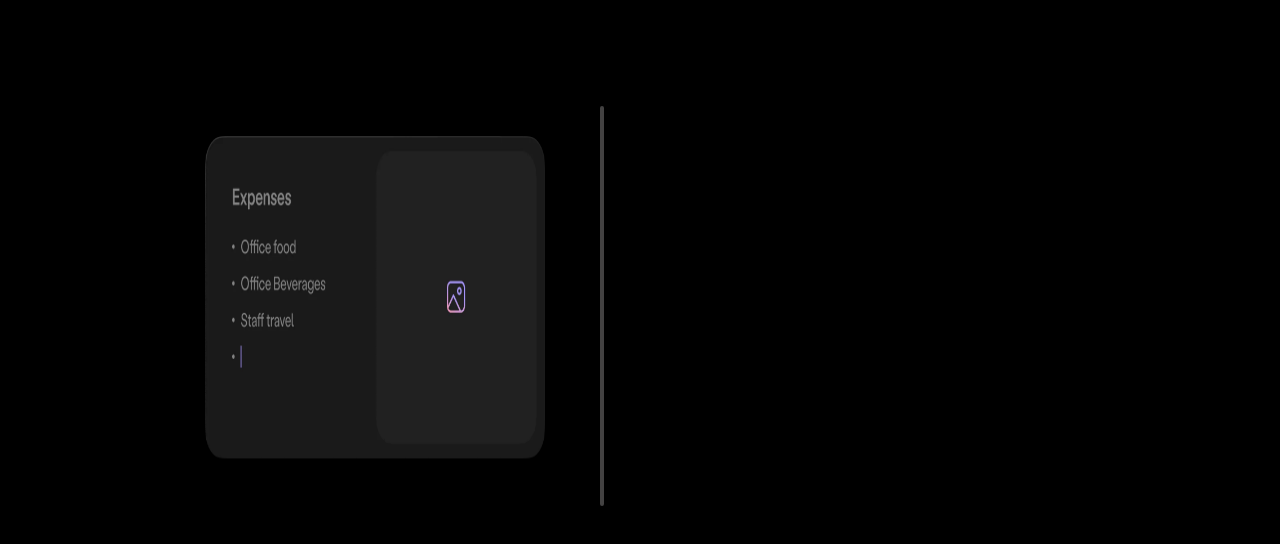
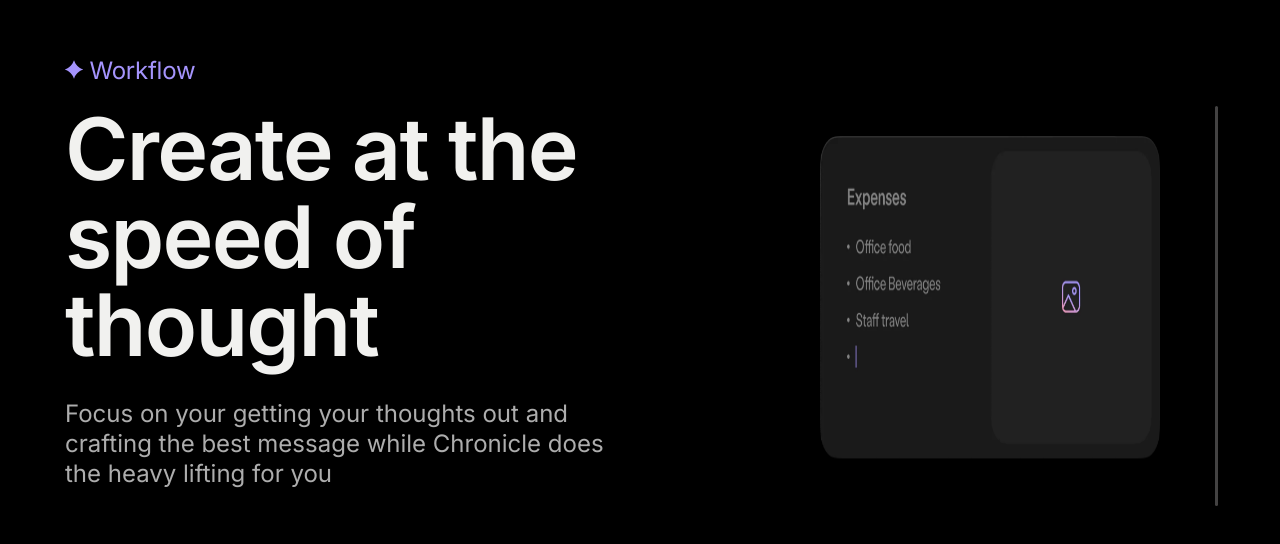
Before and after one commit to BalanaguYashwanth/figr-assignment, a React (Create React App) app: page / in a window 1280 px wide. Shown: the part 2285-2829 px from the top of the page. Built offline with nearby package versions, Linux system fonts and the light colour scheme.

Commit message:
updated whole site

```diff
--- a/src/pages/TextAnimation/index.js
+++ b/src/pages/TextAnimation/index.js
@@ -5,7 +5,6 @@ import { ScrollTrigger } from 'gsap/all';
 import gsap from 'gsap';
 
 const TextAnimation = () => {
-
 
     useLayoutEffect(()=>{
         gsap.registerPlugin(ScrollTrigger)
@@ -24,7 +23,7 @@ const TextAnimation = () => {
                     pin: true,
                  },
                  opacity:0.5,
-                 stagger:1,
+                 stagger:5,
 
             })
        })
--- a/src/pages/Workflow/Workflow.module.scss
+++ b/src/pages/Workflow/Workflow.module.scss
@@ -1,7 +1,45 @@
+.container{
+    display: flex;
+    justify-content: center;
+    margin: auto;
+    .w400{
+        width: 550px;
+    }
+
+    span{
+        color: var(--clr-purple-light-200);
+        font-family: Inter;
+        font-size: 1.5rem;
+        font-weight: 400;
+        letter-spacing: -.01em;
+    }
+
+    h1{
+        margin-top:20px;
+        margin-bottom: 30px;
+        color: var(--clr-white-200);
+        text-shadow: 0px 4px 4px rgba(0, 0, 0, 0.25), 0px 4px 4px rgba(0, 0, 0, 0.25);
+        font-family: Inter;
+        font-size: 86.109px;
+        font-style: normal;
+        font-weight: 600;
+        line-height: 88px; /* 102.196% */
+        letter-spacing: -1.76px;
+    }
+
+    p{
+        color: var(--clr-grey-200);
+        font-family: Inter;
+        font-size: 1.5rem;
+        font-style: normal;
+        font-weight: 400;
+        line-height: 30px;
+    }
+}
+
 .scrollContainer {
     display: flex;
-
-
+    width: 600px;
 
     article {
         img {
--- a/src/pages/Workflow/index.js
+++ b/src/pages/Workflow/index.js
@@ -5,6 +5,7 @@ import gsap from "gsap";
 import card1 from "../../assets/images/card1.webp";
 import card2 from "../../assets/images/card2.webp";
 import card3 from "../../assets/images/card3.webp";
+import star from "../../assets/icon/star.svg";
 
 const Workflow = () => {
   const app = useRef(null);
@@ -22,50 +23,61 @@ const Workflow = () => {
     });
 
     const ctx = gsap.context(() => {
-      t1.current = gsap.timeline().to(".card1", {
+      t1.current = gsap
+        .timeline()
+        .to(".card1", {
           scrollTrigger: {
             trigger: ".card1",
             start: "10px center",
-          end:'50px center',
+            end: "50px center",
             scrub: true,
           },
-        duration:3,
-        display:'none',
+          duration: 3,
+          display: "none",
         })
         .to(".card2", {
           scrollTrigger: {
             trigger: ".card2",
             start: "-211px center",
-          end:'-80px center',
+            end: "-80px center",
             scrub: true,
           },
-        duration:3,
-        display:'block',
+          duration: 3,
+          display: "block",
         })
         .to(".card3", {
           scrollTrigger: {
             trigger: ".card3",
             start: "-80px center",
-          end:'100px center',
+            end: "100px center",
             scrub: true,
           },
-        onStart:()=>{
-          for (let element of document.getElementsByClassName("card2")){
-            element.style.display="none";
+          onStart: () => {
+            for (let element of document.getElementsByClassName("card2")) {
+              element.style.display = "none";
             }
           },
-        duration:3,
-        display:'block'
-      })
+          duration: 3,
+          display: "block",
+        });
     }, app);
     return () => ctx.revert();
   }, []);
 
   return (
-    <main ref={app} className={` ${styles.scrollContainer} `}>
+    <main className={styles.container}>
+      <section className={styles.w400}>
+        <span>
+          <img src={star} alt="star" /> Workflow
+        </span>
+        <h1>Create at the speed of thought</h1>
+        <p>
+          Focus on your getting your thoughts out and crafting the best message
+          while Chronicle does the heavy lifting for you
+        </p>
+      </section>
+      <section ref={app} className={` ${styles.scrollContainer} `}>
         <section className={`section ${styles.cards}`}>
-        {/* <article className={`card`}>
-          <div className={`${styles.clip}`}> */}
           <img
             src={card1}
             alt="card1"
@@ -73,10 +85,6 @@ const Workflow = () => {
             height={340}
             className={`card1`}
           />
-        {/* </div>
-        </article> */}
-        {/* <article className={`card`}>
-          <div className={`${styles.clip}`}> */}
           <img
             src={card2}
             alt="card2"
@@ -84,10 +92,6 @@ const Workflow = () => {
             height={340}
             className={`card2 ${styles.displayNone}`}
           />
-        {/* </div>
-        </article> */}
-        {/* <article className={`card`}>
-          <div className={`${styles.clip}`}> */}
           <img
             src={card3}
             alt="card3"
@@ -95,12 +99,11 @@ const Workflow = () => {
             height={340}
             className={`card3 ${styles.displayNone}`}
           />
-        {/* </div>
-        </article> */}
         </section>
         <div className={styles.line}>
           <span className={`innerLineEffect ${styles.innerLine}`}></span>
         </div>
+      </section>
     </main>
   );
 };
```
Lines whose indentation alone changed are shown as unchanged.
